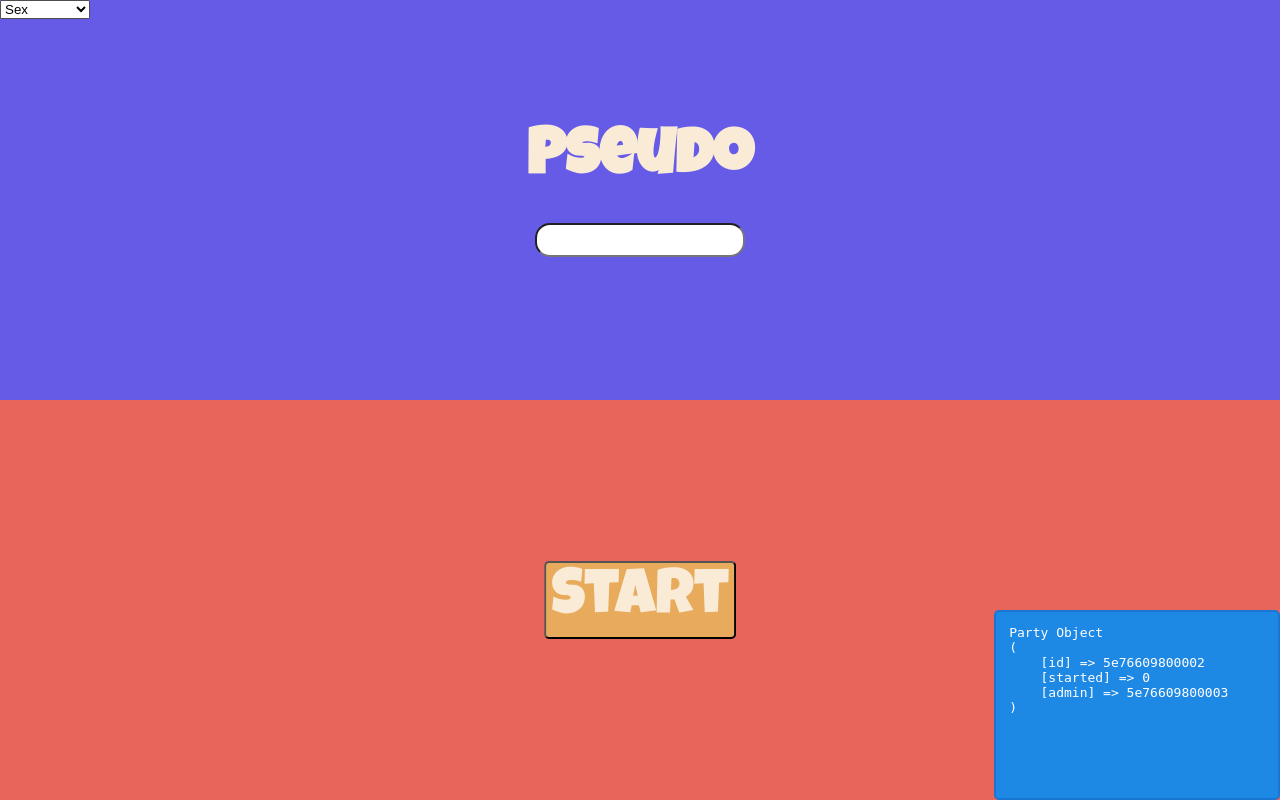
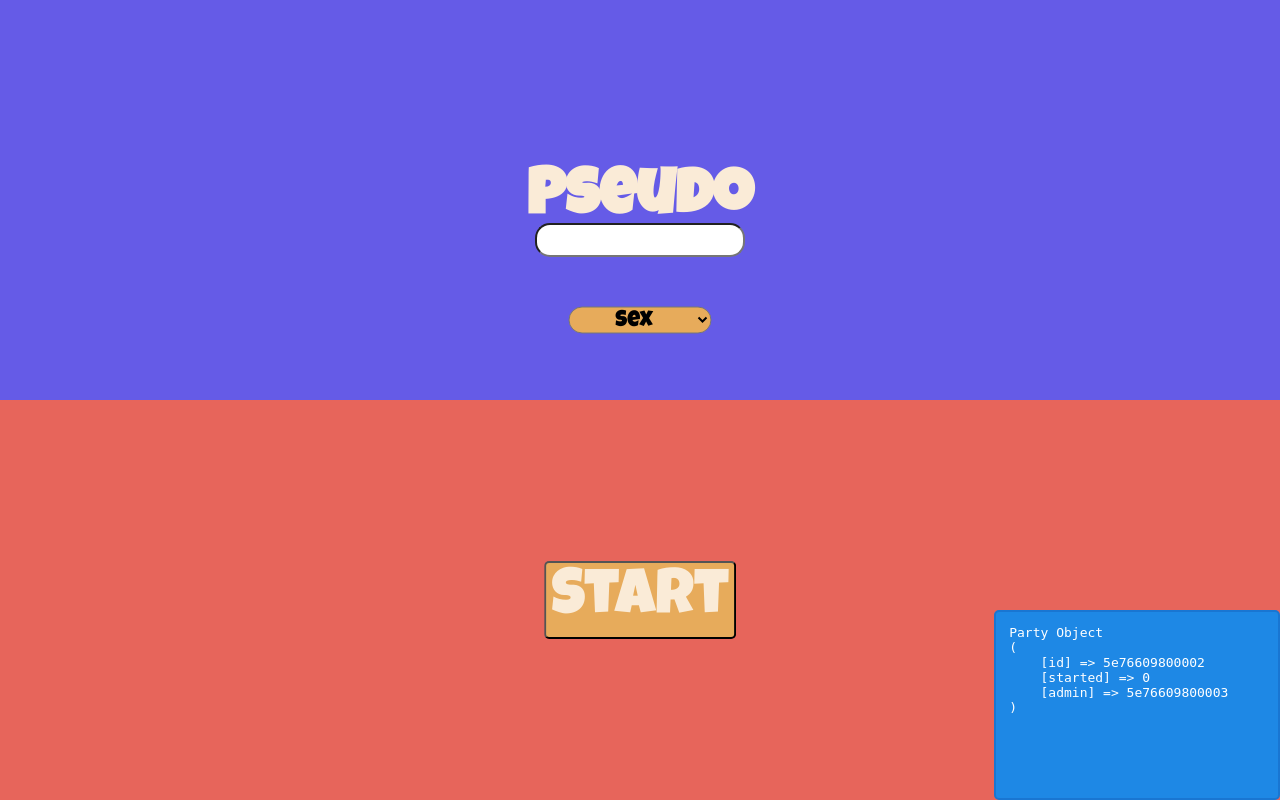
Before and after one commit to H4KRO/Wasted, a PHP site: page /?controller=PartyController&method=create in a window 1280 px wide. Run offline with PHP 8.4, Linux system fonts and the light colour scheme.

Commit message:
Modification of cTrait

```diff
--- a/model/party.php
+++ b/model/party.php
@@ -47,7 +47,6 @@ class Party {
     $req->execute(array(":admin" => $this->admin));
   }
 
-
 }
 
  ?>
--- a/view/style/style.css
+++ b/view/style/style.css
@@ -127,7 +127,7 @@ html, body
 }
 #pseudo
 {
-  top: 20%;
+  top: 25%;
   font-family: 'Luckiest Guy', cursive;
   font-size: 400%;
   color: antiquewhite;
@@ -166,6 +166,24 @@ html, body
 
 /* ------------------------- CREATE ------------------------------*/
 
+#sex_select
+{
+  font-size: 140%;
+  border-radius: 15px;;
+  position: absolute;
+  top : 40%;
+  transform: translate(-50%, -50%);
+  left: 50%;
+  text-align: center;
+  background-color: #E7AB5B;
+  font-family: 'Luckiest Guy', cursive;
+}
+
+#sex_select:hover
+{
+  cursor: pointer;
+}
+
 .ok
 {
   color: antiquewhite;
@@ -192,16 +210,23 @@ html, body
 #link
 {
   text-align: center;
-  font-size: 200%;
   background-color: #E7AB5B;
   border-radius: 10px;
-  margin-left: 30%;
-  margin-right: 30%;
-  transform: translate(0, 400%);
 }
 
 /* ------------------------- JOIN ------------------------------*/
 
+#play_bot
+{
+  transform: initial;
+  transform: translate(-50%, -50%);
+}
+
+#player_list
+{
+  background-color: red;
+  margin-top: 10%;
+}
 #game_link
 {
   top: 60%;
```
Also changed, not shown: model/challenge.php (+30 -6 lines), view/pages/adminwarmup.php (+5 -5 lines), view/pages/play.php (+6 -4 lines).
